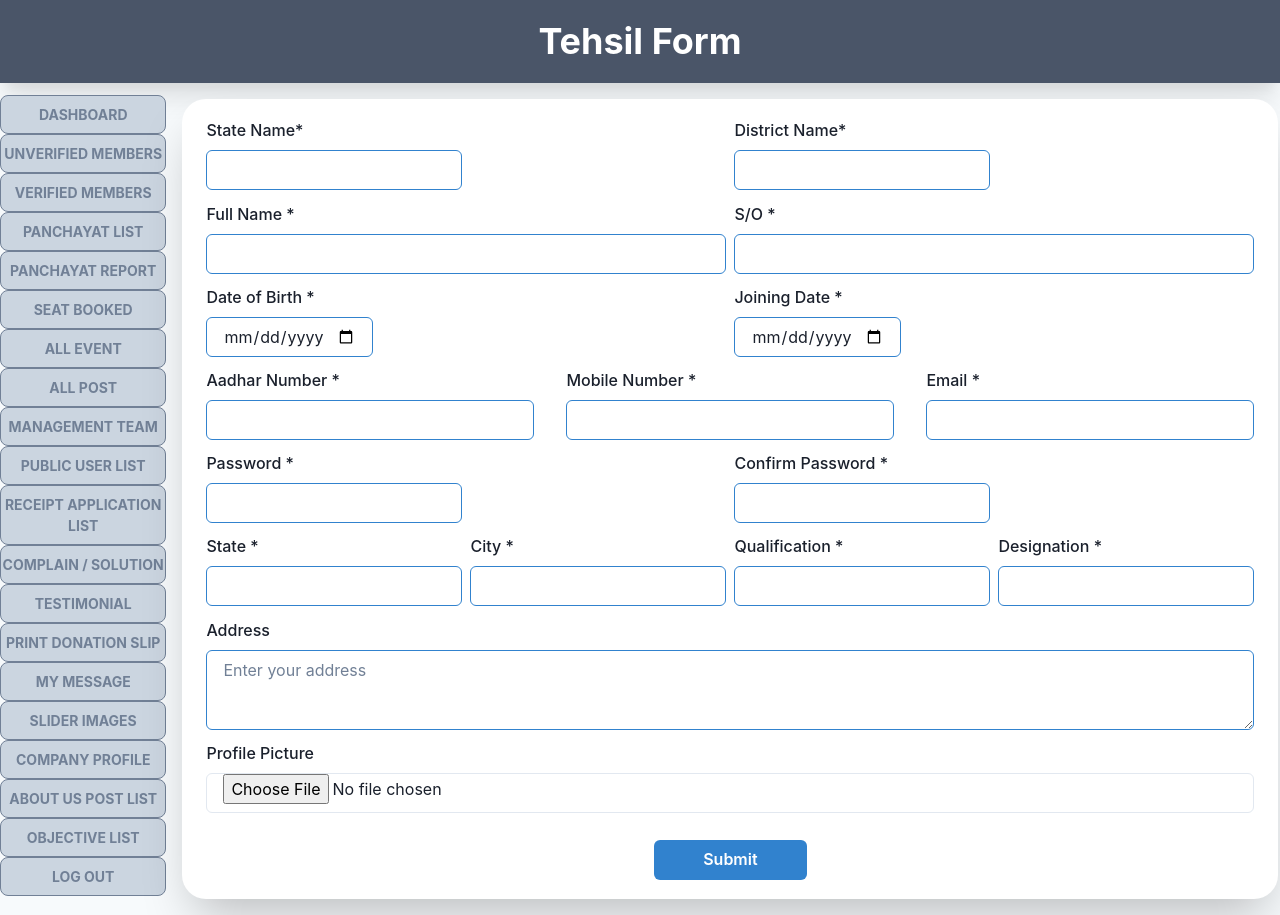
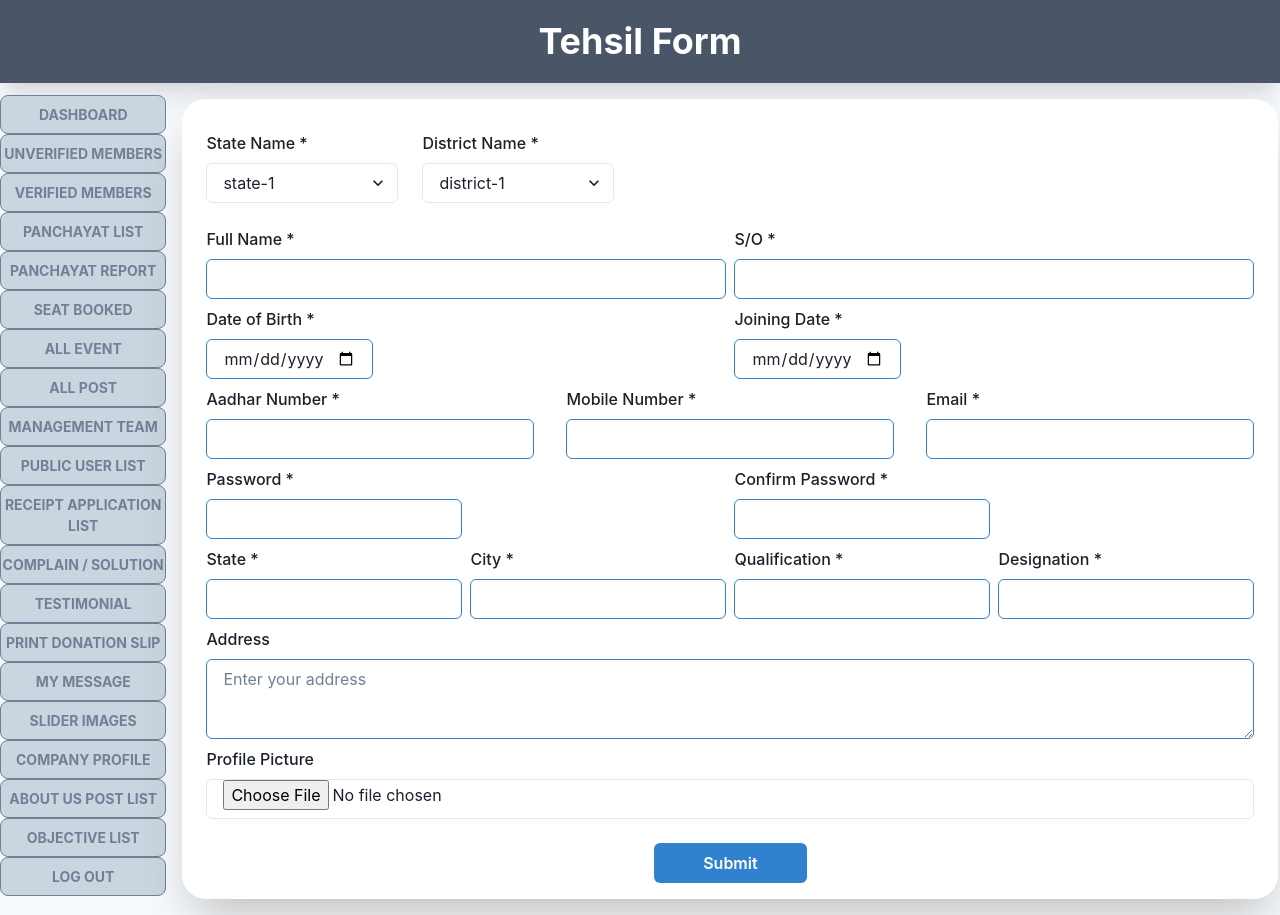
Before and after one commit to dhruvm420/reactProject, a React (Vite) app: page /createTehsil in a window 1280 px wide. Built offline with nearby package versions, Linux system fonts and the light colour scheme.

Commit message:
fixed state,district,.. forms

```diff
--- a/src/components/mycard.jsx
+++ b/src/components/mycard.jsx
@@ -14,7 +14,7 @@ export default function MyCard({ title, count, link }) {
     <Card
       w="64"
       h="52"
-      shadow="xl"
+      shadow="2xl"
       bg="white"
       borderRadius="3xl"
       color="gray.500"
--- a/src/components/registrationform.jsx
+++ b/src/components/registrationform.jsx
@@ -5,6 +5,7 @@ import {
   FormControl,
   FormLabel,
   Button,
+  Select,
   Box,
   Stack,
   HStack,
@@ -28,6 +29,9 @@ const RegistrationForm = (props) => {
     designation: "",
     profilePicture: null,
   });
+  const [selectedState, setSelectedState] = useState("select-state");
+  const [selectedDistrict, setSelectedDistrict] = useState("select-district");
+  const [selectedTehsil, setSelectedTehsil] = useState("select-tehsil");
   const formName = props.title;
   const handleInputChange = (e) => {
     const { name, value } = e.target;
@@ -36,6 +40,7 @@ const RegistrationForm = (props) => {
       [name]: value,
     });
   };
+  const handleOptionChange = (e) => {};
 
   const handleFileChange = (e) => {
     const file = e.target.files[0];
@@ -50,52 +55,54 @@ const RegistrationForm = (props) => {
     // Perform form submission logic with formData
     console.log(formData);
   };
-
-  const stateInput = (
-    <FormControl>
-      <FormLabel>State Name*</FormLabel>
-      <Input
-        type="text"
-        name="stateName"
-        border="1px"
-        w="20vw"
-        borderColor="blue.500"
-        value={formData.stateName}
-        onChange={handleInputChange}
-        required
-      />
+  let stateList, stateInput;
+  let districtList, districtInput;
+  let tehsilList, tehsilInput;
+  if (formName !== "state") {
+    stateList = ["state-1", "state-2", "state-3"];
+    stateInput = (
+      <FormControl w="15vw" my="4">
+        <FormLabel>State Name *</FormLabel>
+        <Select onChange={handleOptionChange} value={selectedState}>
+          {stateList.map((option, index) => (
+            <option key={index} value={option}>
+              {option}
+            </option>
+          ))}
+        </Select>
       </FormControl>
     );
-  const districtInput = (
-    <FormControl>
-      <FormLabel>District Name*</FormLabel>
-      <Input
-        type="text"
-        name="districtName"
-        border="1px"
-        w="20vw"
-        borderColor="blue.500"
-        value={formData.districtName}
-        onChange={handleInputChange}
-        required
-      />
+  }
+  if (formName !== "state" && formName !== "district") {
+    districtList = ["district-1", "district-2", "district-3"];
+    districtInput = (
+      <FormControl w="15vw" m="4">
+        <FormLabel>District Name *</FormLabel>
+        <Select onChange={handleOptionChange} value={selectedDistrict}>
+          {districtList.map((option, index) => (
+            <option key={index} value={option}>
+              {option}
+            </option>
+          ))}
+        </Select>
       </FormControl>
     );
-  const tehsilInput = (
-    <FormControl>
-      <FormLabel>Tehsil Name*</FormLabel>
-      <Input
-        type="text"
-        name="tehsilName"
-        border="1px"
-        w="20vw"
-        borderColor="blue.500"
-        value={formData.tehsilName}
-        onChange={handleInputChange}
-        required
-      />
+  }
+  if (formName === "panchayat") {
+    tehsilList = ["tehsil-1", "tehsil-2", "tehsil-3"];
+    tehsilInput = (
+      <FormControl w="15vw" m="4">
+        <FormLabel>Tehsil Name *</FormLabel>
+        <Select onChange={handleOptionChange} value={selectedTehsil}>
+          {tehsilList.map((option, index) => (
+            <option key={index} value={option}>
+              {option}
+            </option>
+          ))}
+        </Select>
       </FormControl>
     );
+  }
 
   return (
     <form onSubmit={handleSubmit}>
```
Lines whose indentation alone changed are shown as unchanged.
